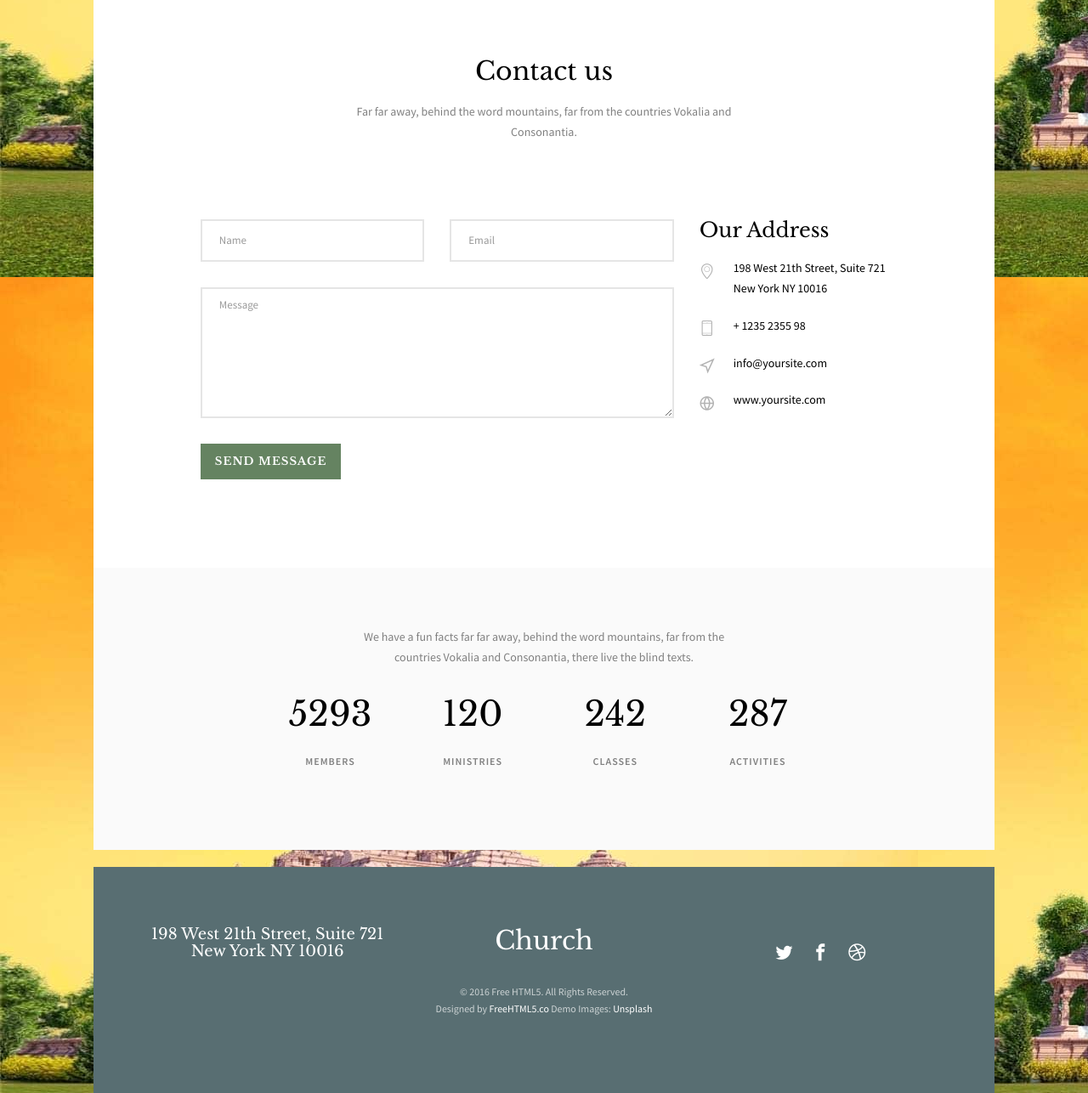
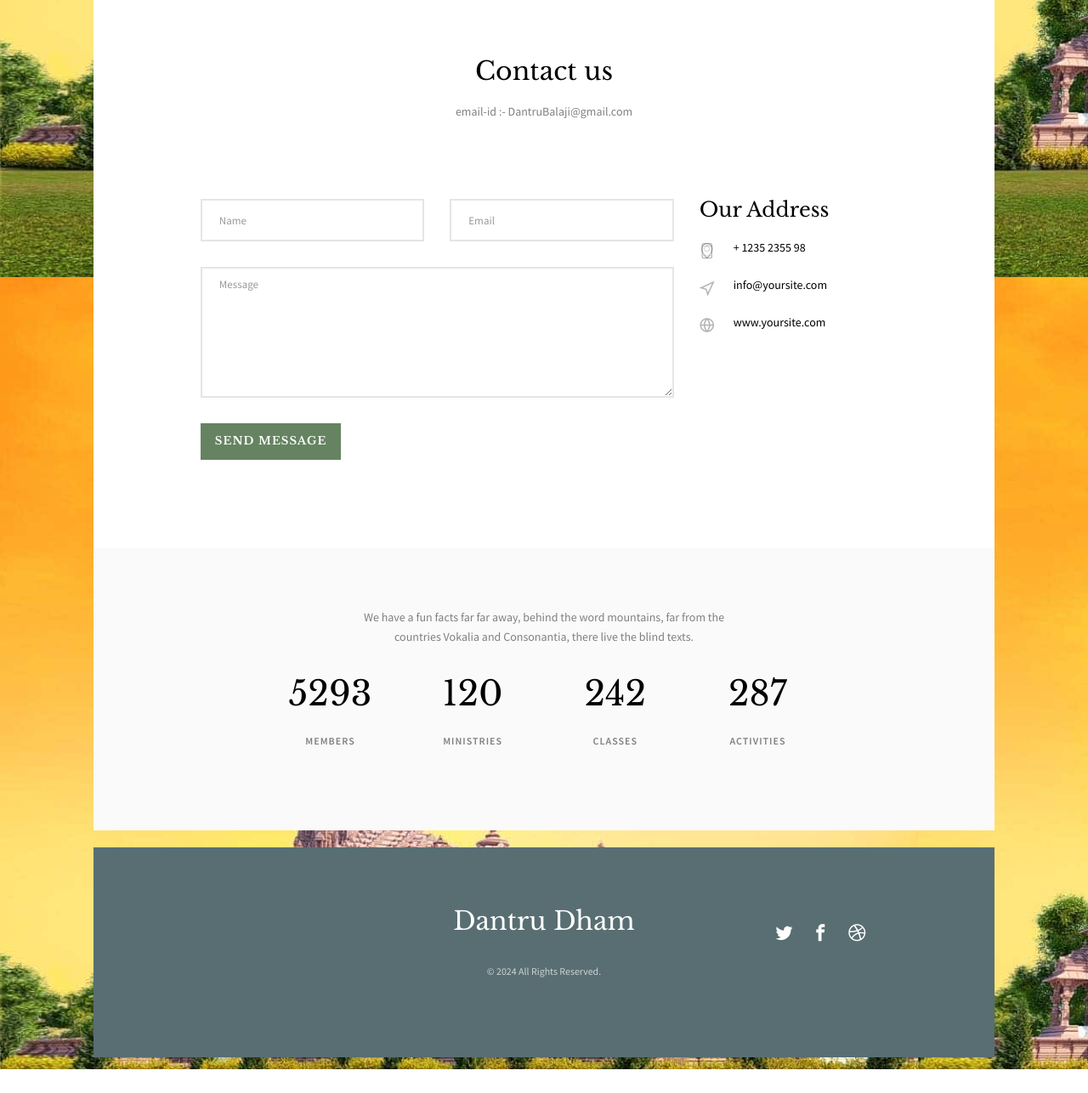
Before and after one commit to Ankit5152/Dantru-Balaji-Dham, a plain HTML site: page contact.html in a window 1280 px wide. Shown: the part 748-2034 px from the top of the page at 85% size. After the commit the page ends 2006 px from the top, so only its background shows below. Drawn offline with nearby package versions, Linux system fonts and the light colour scheme; files whose address does not match are found by name.

Commit message:
Update contact.html

```diff
--- a/contact.html
+++ b/contact.html
@@ -3,7 +3,7 @@
 	<head>
 	<meta charset="utf-8">
 	<meta http-equiv="X-UA-Compatible" content="IE=edge">
-	<title>Church &mdash; Free Website Template, Free HTML5 Template by freehtml5.co</title>
+	<title> दाँतरु बालाजी धाम </title>
 	<meta name="viewport" content="width=device-width, initial-scale=1">
 	<meta name="description" content="Free HTML5 Website Template by freehtml5.co" />
 	<meta name="keywords" content="free website templates, free html5, free template, free bootstrap, free website template, html5, css3, mobile first, responsive" />
@@ -12,16 +12,6 @@
 	<!--
 	//////////////////////////////////////////////////////
 
-	FREE HTML5 TEMPLATE
-	DESIGNED & DEVELOPED by FreeHTML5.co
-
-	Website: 		http://freehtml5.co/
-	Email: 			info@freehtml5.co
-	Twitter: 		http://twitter.com/fh5co
-	Facebook: 		https://www.facebook.com/fh5co
-
-	//////////////////////////////////////////////////////
-	 -->
 
   	<!-- Facebook and Twitter integration -->
 	<meta property="og:title" content=""/>
@@ -76,7 +66,7 @@
 			<div class="top-menu">
 				<div class="row">
 					<div class="col-md-12 col-offset-0 text-center">
-						<div id="fh5co-logo"><a href="index.html">Church</a></div>
+						<div id="fh5co-logo"><a href="index.html">दाँतरु बालाजी धाम </a></div>
 					</div>
 					<div class="col-md-12 col-md-offset-0 text-center menu-1">
 						<ul>
@@ -106,14 +96,13 @@
 		<aside id="fh5co-hero">
 			<div class="flexslider">
 				<ul class="slides">
-			   	<li style="background-image: url(images/img_bg_2.jpg);">
+			   	<li style="background-image: url(images/background.jpg;">
 			   		<div class="overlay"></div>
 			   		<div class="container-fluid">
 			   			<div class="row">
 				   			<div class="col-md-6 col-md-offset-3 text-center slider-text">
 				   				<div class="slider-text-inner">
 				   					<h1>Contact Us</h1>
-										<h2>Free html5 templates Made by <a href="http://freehtml5.co/" target="_blank">freehtml5.co</a></h2>
 				   				</div>
 				   			</div>
 				   		</div>
@@ -126,14 +115,14 @@
 			<div class="row animate-box">
 				<div class="col-md-6 col-md-offset-3 text-center fh5co-heading">
 					<h2>Contact us</h2>
-					<p>Far far away, behind the word mountains, far from the countries Vokalia and Consonantia.</p>
+					<p>email-id :- DantruBalaji@gmail.com </p>
 				</div>
 			</div>
 			<div class="row">
 				<div class="col-md-3 col-md-push-8 animate-box">
 					<h3>Our Address</h3>
 					<ul class="contact-info">
-						<li><i class="icon-location4"></i>198 West 21th Street, Suite 721 New York NY 10016</li>
+						<li><i class="icon-location4"></i></li>
 						<li><i class="icon-phone3"></i>+ 1235 2355 98</li>
 						<li><i class="icon-location3"></i><a href="#">info@yoursite.com</a></li>
 						<li><i class="icon-globe2"></i><a href="#">www.yoursite.com</a></li>
@@ -200,10 +189,10 @@
 	<div class="container-wrap">
 		<footer id="fh5co-footer" role="contentinfo">
 			<div class="col-md-4 text-center">
-				<h3>198 West 21th Street, Suite 721 New York NY 10016</h3>
+				<h3> </h3>
 			</div>
 			<div class="col-md-4 text-center">
-				<h2><a href="#">Church</a></h2>
+				<h2><a href="#">Dantru Dham</a></h2>
 			</div>
 			<div class="col-md-4 text-center">
 				<p>
@@ -217,8 +206,7 @@
 			<div class="row copyright">
 				<div class="col-md-12 text-center">
 					<p>
-						<small class="block">&copy; 2016 Free HTML5. All Rights Reserved.</small>
-						<small class="block">Designed by <a href="http://freehtml5.co/" target="_blank">FreeHTML5.co</a> Demo Images: <a href="http://unsplash.co/" target="_blank">Unsplash</a></small>
+						<small class="block">&copy; 2024 All Rights Reserved.</small>
 					</p>
 				</div>
 			</div>
```
